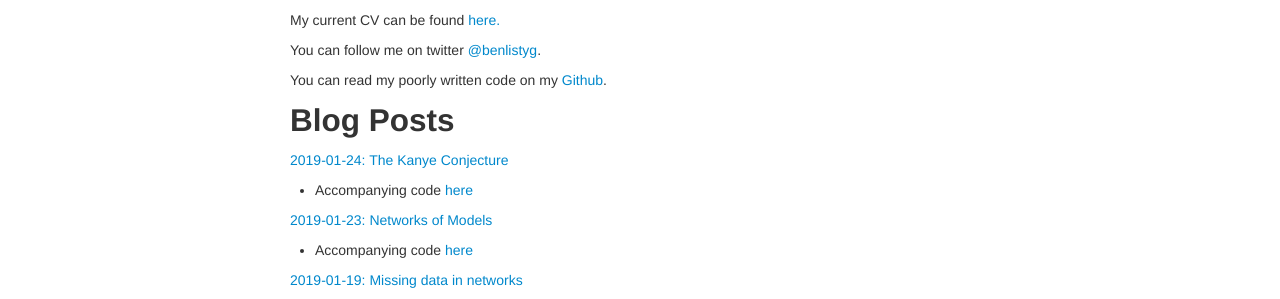
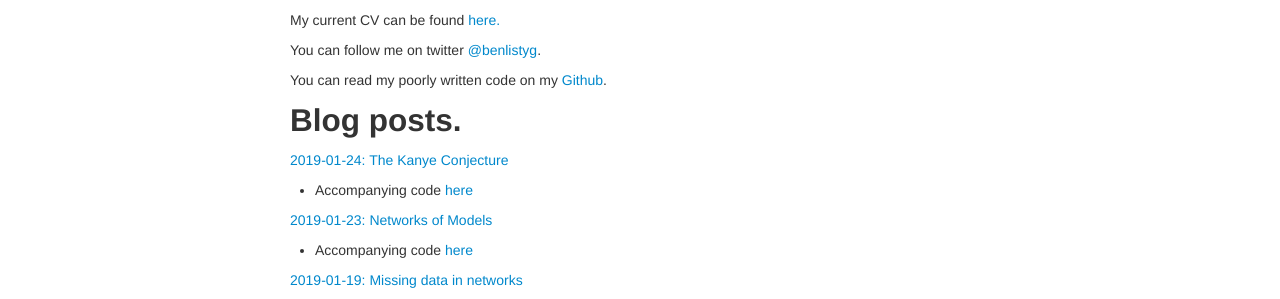
Before and after one commit to BListyg/blistyg.github.io, a Jekyll site: the page built from index.md, in a window 1280 px wide. Shown: the part 312-611 px from the top of the page. Built offline with Jekyll 4.4.1, drawn with Linux system fonts in a browser that asks for light colours; our own code applies the rules of GitHub Pages for plain Markdown files.

```diff
--- a/index.md
+++ b/index.md
@@ -13,7 +13,7 @@ You can follow me on twitter [@benlistyg](https://www.twitter.com/benlistyg).
 
 You can read my poorly written code on my [Github](https://www.github.com/blistyg).
 
-## Blog Posts
+## Blog posts.
 
 [2019-01-24: The Kanye Conjecture](http://rpubs.com/blistyg/thekanyeconjecture)
 
```
